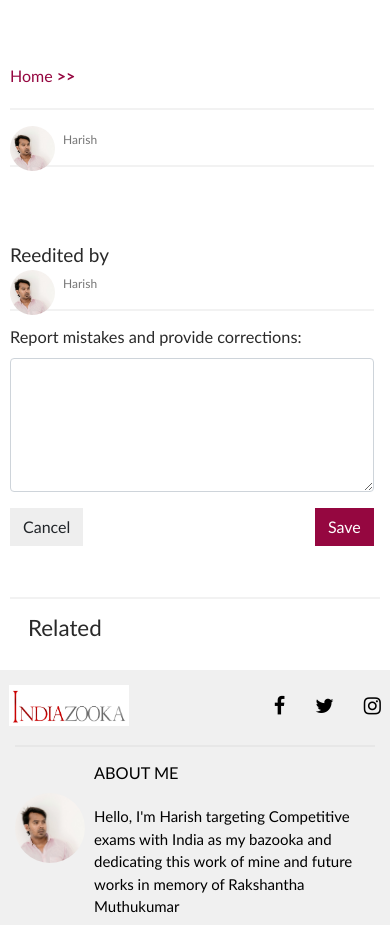
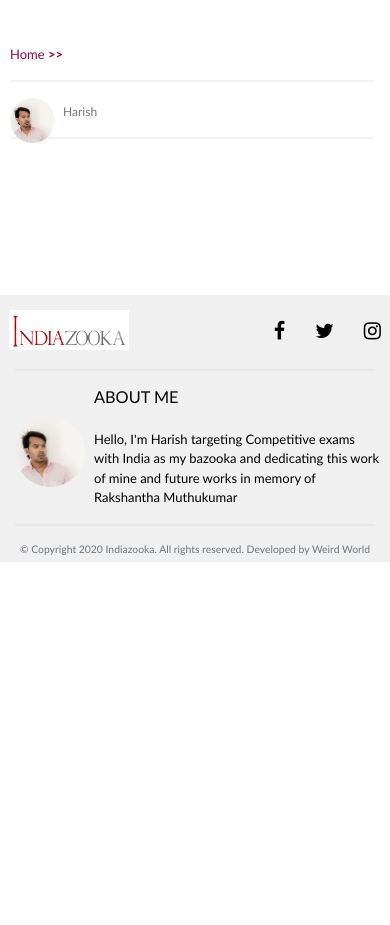
Before and after one commit to kesavanr07/indiazooka, a PHP site: page /content.php in a window 390 px wide. Shown: the part 55-980 px from the top of the page. After the commit the page ends 844 px from the top, so only its background shows below. Run offline with PHP 8.4, Linux system fonts and the light colour scheme; data that the repository does not hold is empty.

Commit message:
Updated footer, textsize

```diff
--- a/content.php
+++ b/content.php
@@ -49,11 +49,6 @@
 
 <div class="container context-menu">
     <div class="col-10 offset-1">
-        <!-- <div class="nav-link-tag">
-            <a href="<?php //echo $redirect_url; ?>">Home</a>
-            &nbsp;>&nbsp;
-            <a href="<?php //echo $redirect_url; ?>context.php?cat_id=<?php //echo $page_content[0]['cat_id']; ?>" class="">Context</a>
-        </div> -->
         <div class="nav-link-tag">
             <ol class="breadcrumb">
                 <li class="breadcrumb-item"><a href="<?php echo $redirect_url; ?>">Home</a></li>
@@ -82,14 +77,16 @@
         <div class="content-block">
             <?php echo $page_content[0]['content']; ?>
         </div>
+
+        <?php if(1 == 2) {?>
             <div class="uploaded_by">
                 <div class="uploaded_date"><br>Reedited by</div>
                 <div><img src="./public/images/LOGO.png" alt="no-img"></div>
-            <div class="user_details">Harish<br><?php echo $page_content[0]['date_value']; ?></div>
+                <div class="user_details">Harish<br><?php //echo $page_content[0]['date_value']; ?></div>
             </div>
             <hr>
             <div class="content-block">
-            <h5>Report mistakes and provide corrections:</h5>
+                <div class="title_bar">Report mistakes and provide corrections</div>
                 <form>
                     <div class="input-group mb-3">
                         <textarea class="form-control" id="feedback" rows="5"></textarea>
@@ -100,10 +97,12 @@
                     </div>
                 </form>
             </div>
+        <?php } ?>
     </div>
 
+    <?php if($related_content) { ?>
     <hr>
-    <h3 class="related_topic">Related</h3>
+    <div class="title_bar related">Related</div>
     <section class="customer-logos slider">
         <?php foreach($related_content as $row) { ?>
         <div class="slide" onclick="location.href='<?php echo $redirect_url; ?>content.php?id=<?php echo $row['id']; ?> '">
@@ -118,7 +117,6 @@
                         </p>
                     </div>
                     <div class="uploaded_by">
-                        <!-- <div class="uploaded_date"><br>Posted By</div> -->
                         <div><img src="./public/images/LOGO.png" alt="no-img"></div>
                         <div class="user_details">Harish<br><?php echo $row['date_value']; ?></div>
                     </div>
@@ -127,6 +125,7 @@
         </div>
         <?php } ?>
     </section>
+    <?php } ?>
 </div>
 
 <?php
--- a/context.php
+++ b/context.php
@@ -32,7 +32,7 @@
             array_push($page_content, $row);
         }
     } else {
-        $error_msg = "Empty Data found";
+        $error_msg = "Your data will update soon...";
     }
     // echo "<pre>";
     // print_r($breadcrum);
--- a/footer.php
+++ b/footer.php
@@ -11,8 +11,8 @@
                                 <a href="https://www.facebook.com/indiazooka.indiazooka" class="fa fa-facebook"></a>
                             </div>
                         </div>
-                        <hr>
                     </div>
+                    <hr>
                     <div class="row">
                         <div class="col-2">
                            <div class="footer_details">
@@ -27,6 +27,13 @@
                                 </a>
                             </div>
                         </div>
+                    </div>
+                    <hr>
+                    <div class="text-center">
+                        <small class="text-muted">
+                            © Copyright 2020 Indiazooka. All rights reserved.
+                             Developed by Weird World
+                        </small>
                     </div>
                 </div>
             </footer>
@@ -48,6 +55,7 @@
                         $('.context-menu').hide();
                         $('.tab-content').hide();
                         $('footer').hide();
+                        $('.home_menu').hide();
                         $('.links').show();
                     } else {
                         $('body').css('overflow','auto');
@@ -55,6 +63,7 @@
                         $('.tab-content').show();
                         $('footer').show();
                         $('.links').hide();
+                        $('.home_menu').show();
                     }
                 });
                 var addColorNavItem = (ths) => {
--- a/header.php
+++ b/header.php
@@ -67,7 +67,7 @@
                             <i class="fa fa-times toggle_menu"></i>
                         </div>
                         <?php if($home_page == true) {?>
-                        <div class="row">
+                        <div class="row home_menu">
                             <div class="nav nav-tabs" id="nav-tab" role="tablist">
                                 <a class="nav-item nav-link active" id="nav-home-tab" data-toggle="tab" href="#nav-home" role="tab" aria-controls="nav-home" aria-selected="true">
                                     Home
@@ -103,9 +103,10 @@
                                     <?php echo $data["category_name"]; ?>
                                 </a>
                                 <?php if(sizeof($data['sub_categories']) > 0) { ?>
-                                <div class="dropdown-menu" aria-labelledby="navbarDropdownMenuLink">
+                                <div class="dropdown-menu dropright" aria-labelledby="navbarDropdownMenuLink">
                                     <?php foreach($data['sub_categories'] as $sub_data) { ?>
                                         <a class="dropdown-item text-uppercase" href="<?php echo $redirect_url; ?>context.php?cat_id=<?php echo $sub_data["id"]; ?>">
+                                            <i class="fa fa-caret-right" aria-hidden="true"></i>&nbsp;
                                             <?php echo $sub_data["category_name"]; ?>
                                         </a>
                                     <?php } ?>
--- a/public/css/homepage.css
+++ b/public/css/homepage.css
@@ -1,6 +1,4 @@
 body {
-	/* background-image: url("../images/homepage-bg-old.jpg"); */
-	/* font-family: 'Cormorant+Garamond', serif; */
 	font-family: "Optima";
 	background-color: rgba(255, 255, 255, 1);
 	color: rgba(0, 0, 0, 0.84);
@@ -12,14 +10,6 @@ body {
 }
 
 
-/* .bg_shadow:hover {
-position: relative;
--moz-box-shadow: 1px 2px 4px rgba(0, 0, 0,0.5);
--webkit-box-shadow: 1px 2px 4px rgba(0, 0, 0, .5);
-box-shadow: 1px 2px 4px rgba(0, 0, 0, .5);
-padding: 10px;
-} */
-
 .header {
 	position: fixed;
 	top: 0;
@@ -30,10 +20,6 @@ padding: 10px;
 	color: #000;
 	background: rgba(255, 255, 255, 1);
 	border-bottom: 1px solid #d8d8d8;
-	/* background: linear-gradient(45deg, #a24145, #5e46c1); */
-	/* -webkit-box-shadow: 0 7px 8px rgba(0, 0, 0, 0.12);
-	-moz-box-shadow: 0 7px 8px rgba(0, 0, 0, 0.12);
-	box-shadow: 0 7px 8px rgba(0, 0, 0, 0.12); */
 }
 
 .toggle_menu {
@@ -78,8 +64,6 @@ padding: 10px;
 
 .links {
 	margin-top: 78px;
-	/* background: linear-gradient(45deg, #e21a22b8, #542bfb9c); */
-	/* background-color: #950740; */
 	border-bottom: 1px solid #d8d8d8;
     padding: 3px;
 }
@@ -97,7 +81,6 @@ padding: 10px;
 }
 
 .links .dropdown>.dropdown-toggle:active {
-	/* Without this, clicking will make it sticky*/
 	pointer-events: none;
 }
 
@@ -119,20 +102,11 @@ padding: 10px;
 
 .card {
 	cursor: pointer;
-	/* background-color: #8a878947; */
 	border-radius: 0px;
 	border-right: 0px;
 	border-left: 0px;
 	border-top: 0px;
 	margin-top: 8px;
-	/* border-bottom: 1px solid rgb(69, 37, 197); */
-	/* -webkit-box-shadow: 0px 5px 2px -4px rgba(247, 44, 231, 0.2);
--moz-box-shadow: 0px 5px 2px -4px rgba(247, 44, 231, 0.2);
-box-shadow: 0px 5px 2px -4px rgba(247, 44, 231, 0.2);
-*/
-	/* padding: 0px 15px;
-padding-left: 0px;
-padding-right: 0px; */
 }
 
 .card-body {
@@ -141,7 +115,6 @@ padding-right: 0px; */
 }
 
 .card:hover {
-	/* background: linear-gradient(45deg, #ad474c61, #5e46c169); */
 	color: #000;
 }
 
@@ -154,24 +127,6 @@ padding-right: 0px; */
 	color: #5e46c1
 }
 
-/* a {
-	color: #fff;
-} */
-/*
-.carousel-item {
-	text-align: center;
-	padding: 10px 150px 10px 150px;
-	min-height: 279px;
-}
-
-.carousel-indicators li {
-	background-color: #ce3b9a;
-}
-
-.carousel-indicators li.active {
-	background-color: #6664bb;
-} */
-
 .related_card {
 	background-color: transparent;
 	width: 300px;
@@ -182,7 +137,6 @@ padding-right: 0px; */
 .related_card_body {
 	width: 100%;
 	height: 96%;
-	/* box-shadow: 0 4px 8px 0 rgba(0, 0, 0, 0.2); */
 	border: 1px solid #e0dddd;
 	padding: 10px;
 	cursor: pointer;
@@ -195,45 +149,6 @@ padding-right: 0px; */
 .related_card_content {
 	min-height: 389px;
 }
-/*
-.flip-card-inner {
-	position: relative;
-	width: 100%;
-	height: 100%;
-	text-align: center;
-	transition: transform 0.6s;
-	transform-style: preserve-3d;
-	box-shadow: 0 4px 8px 0 rgba(0, 0, 0, 0.2);
-}
-
-.flip-card:hover .flip-card-inner {
-	transform: rotateY(180deg);
-}
-
-.flip-card-front,
-.flip-card-back {
-	position: absolute;
-	width: 100%;
-	height: 100%;
-	backface-visibility: hidden;
-	padding: 30px 20px;
-}
-
-.flip-card-front {
-	background-color: #8d4372ba;
-	color: black;
-}
-
-.flip-card-back {
-	background-color: #5e46c1;
-	color: white;
-	transform: rotateY(180deg);
-}
-
-.flip-content {
-	margin-top: 50px;
-	margin-bottom: 30px;
-} */
 
 .navbar-nav {
 	margin-left: 21%;
@@ -323,7 +238,7 @@ hr {
 
 .context-menu, .tab-pane {
 	min-height: 524px;
-	padding: 50px 0px;
+	padding: 25px 0px;
 }
 
 .nav-link {
@@ -370,16 +285,11 @@ hr {
 
 .nav-link-tag a{
 	color: #950740;
-    /* font-weight: bold; */
 }
 
 .nav-link-tag a:hover {
 	text-decoration: none;
 }
-
-/* .carousel-indicators {
-	position: unset;
-} */
 
 .header .container .res-menu {
 	display: none;
@@ -404,11 +314,7 @@ hr {
 
 .list-group-item .list_content {
 	font-size: 18px;
-	/* padding: 20px; */
 }
-/* .body_content {
-	width: 900px;
-} */
 
 .list-group-item:hover, .related_card:hover {
 	-ms-transform: scale(1.03); /* IE 9 */
@@ -417,16 +323,12 @@ hr {
 	background-color: #fff;
 }
 
-.tab-content, .nav-link.active {
-	/* background-color: #00000005 !important; */
-}
 .nav-tabs, .nav-link.active {
 	border-bottom: 0px;
 	border: 0px;
 }
 
 .list-group-item .list_content p{
-	/* padding-left: 20px; */
 	margin-top: 10px;
 	color: rgba(0,0,0,.54);
 }
@@ -440,7 +342,6 @@ hr {
 
 .title_content {
 	font-size: 40px;
-	/* font-weight: bold; */
 }
 
 .list-group-item .title_content {
@@ -451,13 +352,6 @@ hr {
 	color: rgba(0, 0, 0, 0.84);
 }
 
-/* .list-group-item-action:hover {
-	background-color: rgba(255, 255, 255, 1);
-} */
-/* .list-group-item-action:hover .title_content {
-	color: #950740;
-} */
-
 .uploaded_by {
 	margin-top: 10px;
 }
@@ -466,18 +360,6 @@ hr {
     width: 60px;
     height: 60px;
     border-radius: 120px;
-}
-
-/* .content-header .h5 {
-	margin-bottom: -0.6px;
-} */
-
-.content-header {
-	/* background-color: #f8f9fa; */
-}
-
-.content-header, .content-block {
-	/* padding-left: 20px; */
 }
 
 .user_details {
@@ -502,7 +384,6 @@ hr {
 .nav-tabs .nav-link {
 	border-radius: 0px;
 	border-top: 0px;
-	/* width: 33.31%; */
     text-align: center;
 }
 
@@ -537,20 +418,21 @@ hr {
 	content: ">" !important;
 	font-weight: bolder !important;
 }
-
-/* @media only screen and (min-width: 1000px) {
-	.carousel-item {
-		padding: 10px 150px 10px 150px;
-	}
+.dropdown .fa {
+	display: none;
 }
 
-@media only screen and (max-width: 815px) {
-	.carousel-indicators li {
-		margin-top: 30px;
-	}
-} */
-@media only screen and (min-width: 560px) {
-	.links{
+.title_bar {
+	font-size: 18px;
+	color: #8b8a8a;
+}
+
+.related {
+	margin-left: 18px;
+}
+
+@media only screen and (max-width: 600px) {
+	.links, .home_menu {
 		display: block;
 	}
 }
@@ -571,7 +453,7 @@ hr {
 		border-bottom : 0px;
 	}
 	.context-menu {
-		margin-top: 70px;
+		margin-top: 51px;
 		min-height: 270px;
 		padding: 20px 10px;
 	}
@@ -597,6 +479,13 @@ hr {
 		margin-top: 11px;
 		font-size: 20px;
 	}
+	.dropdown .fa {
+		margin-left: 0px;
+		margin-top: 4px;
+		float:left;
+		font-size: 14px;
+		display: block;
+	}
 	.related_card_content p, .nav-link-tag {
 		font-size: 16px;
 	}
@@ -608,7 +497,7 @@ hr {
 	.nav-tabs .nav-link {
 		font-size: 13px;
 	}
-	.read_more, .content-block, footer {
+	.read_more, .content-block {
 		font-size: 15px;
 	}
 	.h5, h5 {
@@ -666,19 +555,31 @@ hr {
 		height: 70px;
 		margin-top: 30px;
 	}
-	footer {
-		line-height: 1.5;
+	footer, .breadcrumb {
+		font-size: 13px;
 	}
 	.btm-padding {
 		padding-bottom: 3px;
 	}
 	footer {
+		line-height: 1.5;
 		padding : 15px 0px 5px 0px;
 		min-height: 255px;
 	}
 	footer .col {
 		padding-right: 9px;
 		padding-left: 9px;
+	}
+	.links .dropdown-menu {
+		border:0px;
+		padding: 0;
+		margin:0;
+	}
+	.links .dropdown-menu .dropdown-item {
+		padding : 0.1rem 0 0 1rem;
+	}
+	.nav-link-tag{
+		margin-bottom: 0px;
 	}
 }
 
@@ -730,5 +631,5 @@ hr {
 
 ::-webkit-scrollbar {
     width: 0px;
-    background: transparent; /* make scrollbar transparent */
+    background: transparent;
 }
--- a/schema.sql
+++ b/schema.sql
@@ -17,3 +17,7 @@
 
 ALTER TABLE `indiazooka`.`pagecontent`
 ADD COLUMN `one_line_description` VARCHAR(150) NULL DEFAULT '' AFTER `content`;
+
+ALTER TABLE `indiazooka`.`pagecontent`
+CHANGE COLUMN `recent_updates` `trending` ENUM('0', '1') NOT NULL DEFAULT '0' ,
+ADD COLUMN `home` ENUM('0', '1') NOT NULL DEFAULT '0' AFTER `trending`;
```
Also changed, not shown: index.php (+8 -2 lines). Lines whose indentation alone changed are shown as unchanged.
